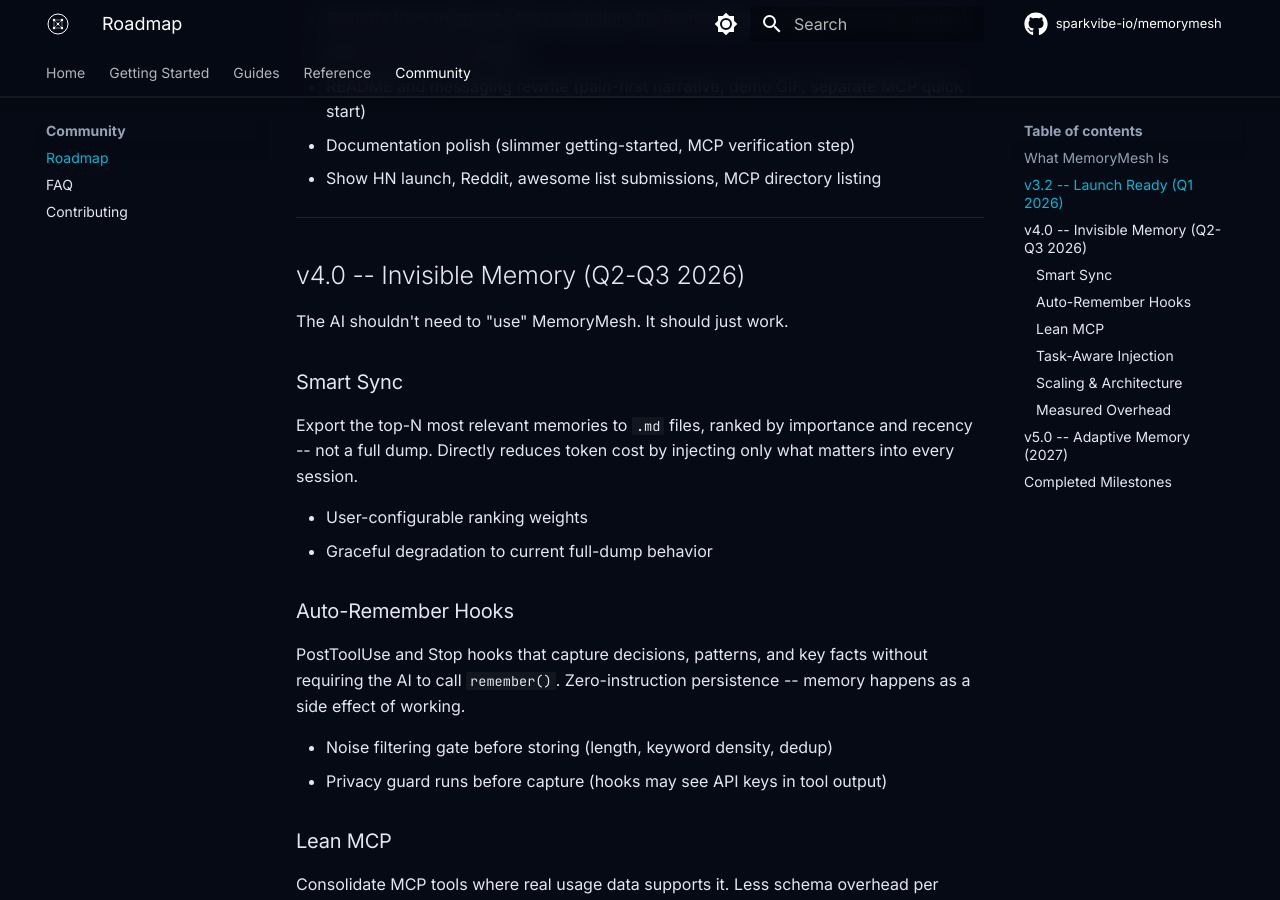
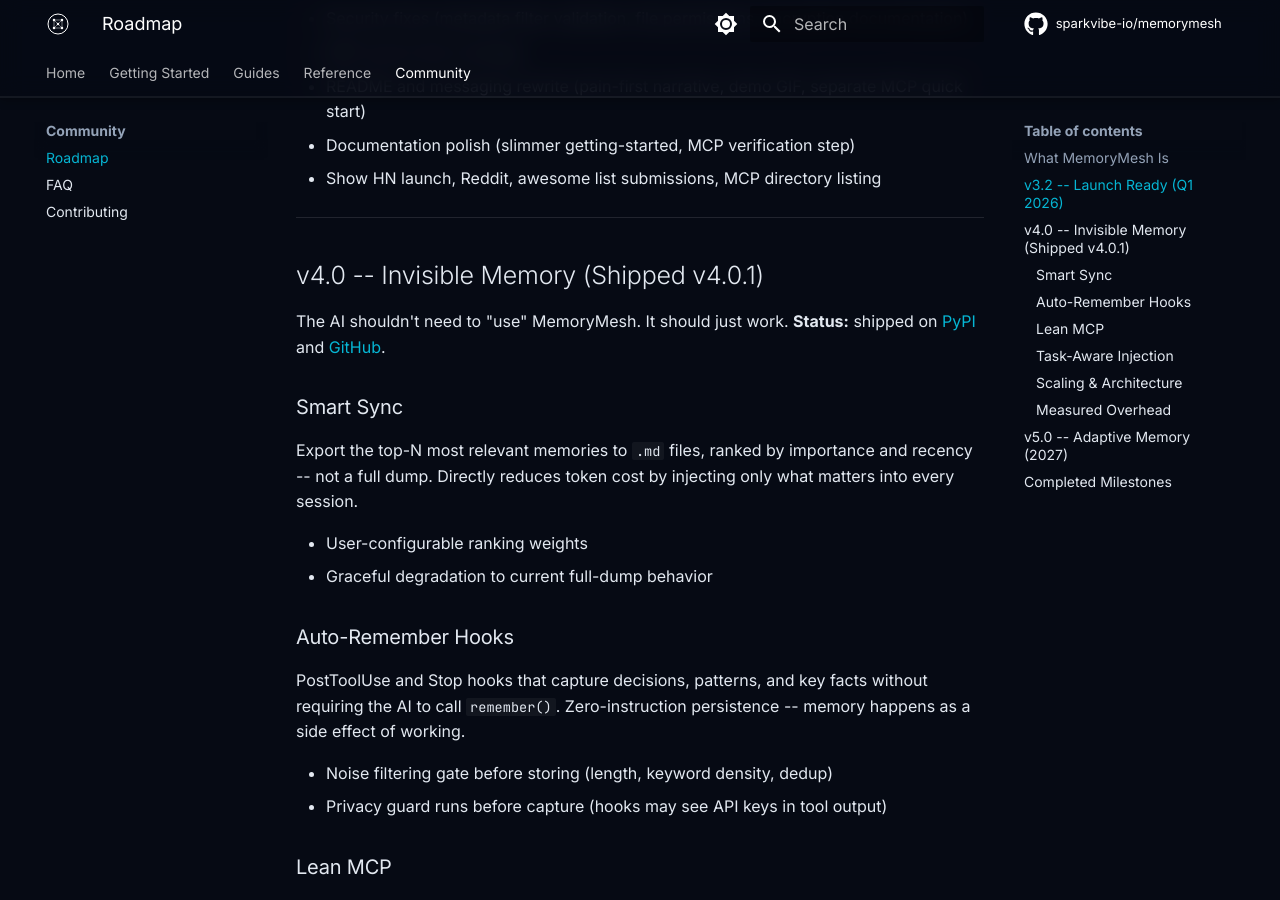
Before and after one commit to sparkvibe-io/memorymesh, an MkDocs documentation site: the page built from docs/roadmap.md, in a window 1280 px wide and 900 px high, scrolled down 644 px. Built offline with MkDocs 1.6.1 and Material for MkDocs 9.7.7, drawn with Linux system fonts in a browser that asks for light colours; comment, search, counter and statistics services are not loaded; some of the changed text lies outside the part shown.

Commit message:
Update roadmap to reflect v4.0.1 shipped status
Mark completed items, update v4.0 section as shipped, add v4.0 to
milestone table in both ROADMAP.md and docs/roadmap.md.

Co-Authored-By: Claude Opus 4.6 <noreply@anthropic.com>

```diff
--- a/docs/roadmap.md
+++ b/docs/roadmap.md
@@ -22,9 +22,9 @@ Security hardening, test coverage, and distribution. Feature freeze until real u
 
 ---
 
-## v4.0 -- Invisible Memory (Q2-Q3 2026)
+## v4.0 -- Invisible Memory (Shipped v4.0.1)
 
-The AI shouldn't need to "use" MemoryMesh. It should just work.
+The AI shouldn't need to "use" MemoryMesh. It should just work. **Status:** shipped on [PyPI](https://pypi.org/project/memorymesh/4.0.1/) and [GitHub](https://github.com/sparkvibe-io/memorymesh/releases/tag/v4.0.1).
 
 ### Smart Sync
 Export the top-N most relevant memories to `.md` files, ranked by importance and recency -- not a full dump. Directly reduces token cost by injecting only what matters into every session.
@@ -74,3 +74,4 @@ Lightweight heuristics first. LLM-based anticipation deferred.
 | **v2.0** | Personality engine: 9 memory categories, auto-categorization, session_start, structured sync |
 | **v3.0** | Intelligent memory: pin support, privacy guard, contradiction detection, retrieval filters, web dashboard |
 | **v3.1** | Setup & diagnostics: improved onboarding, health checks, runtime reconfiguration |
+| **v4.0** | Invisible Memory: Smart Sync, configurable weights, EncryptedStore completeness, security hardening |
```
Also changed, not shown: ROADMAP.md (+7 -6 lines).
